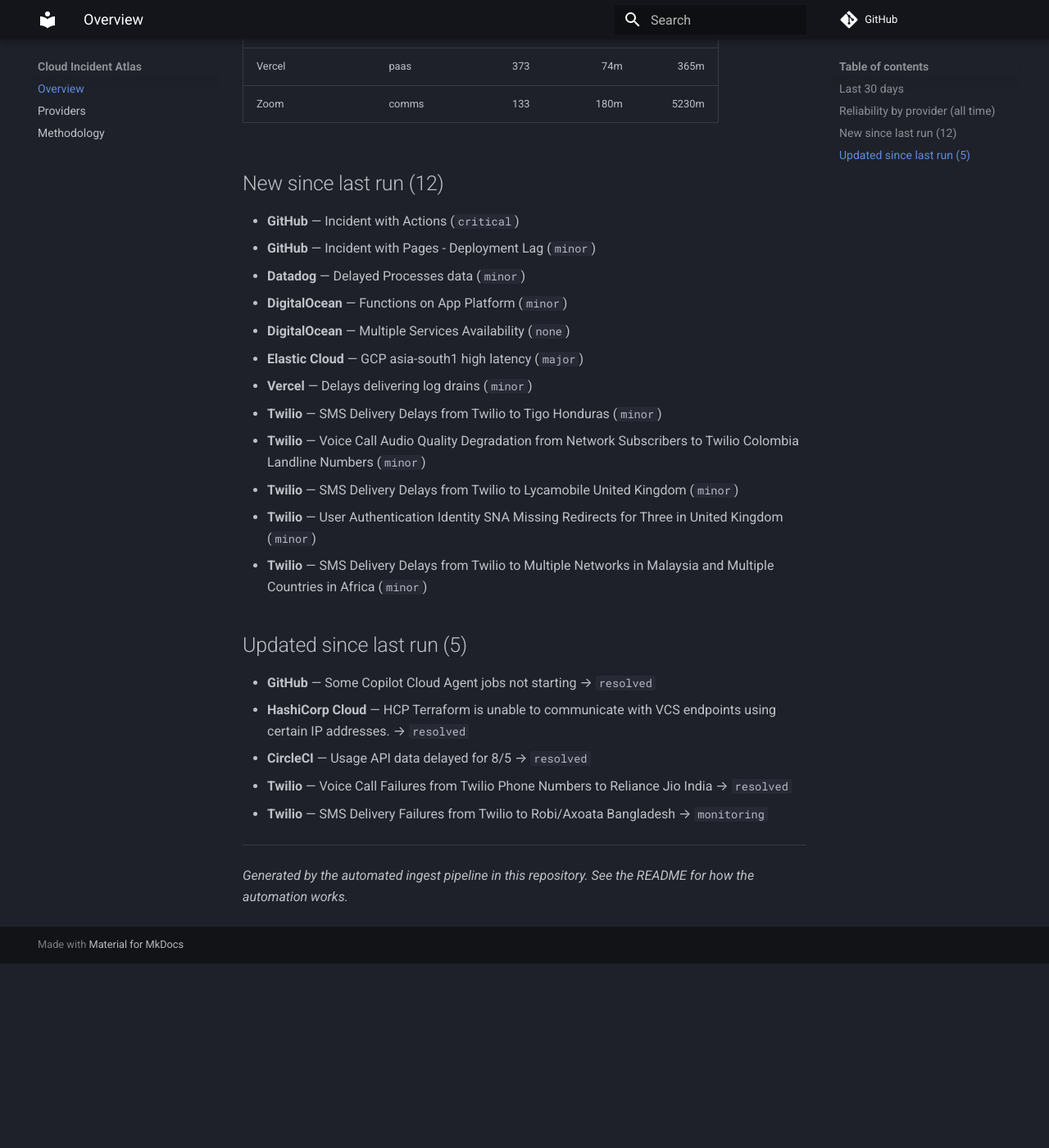
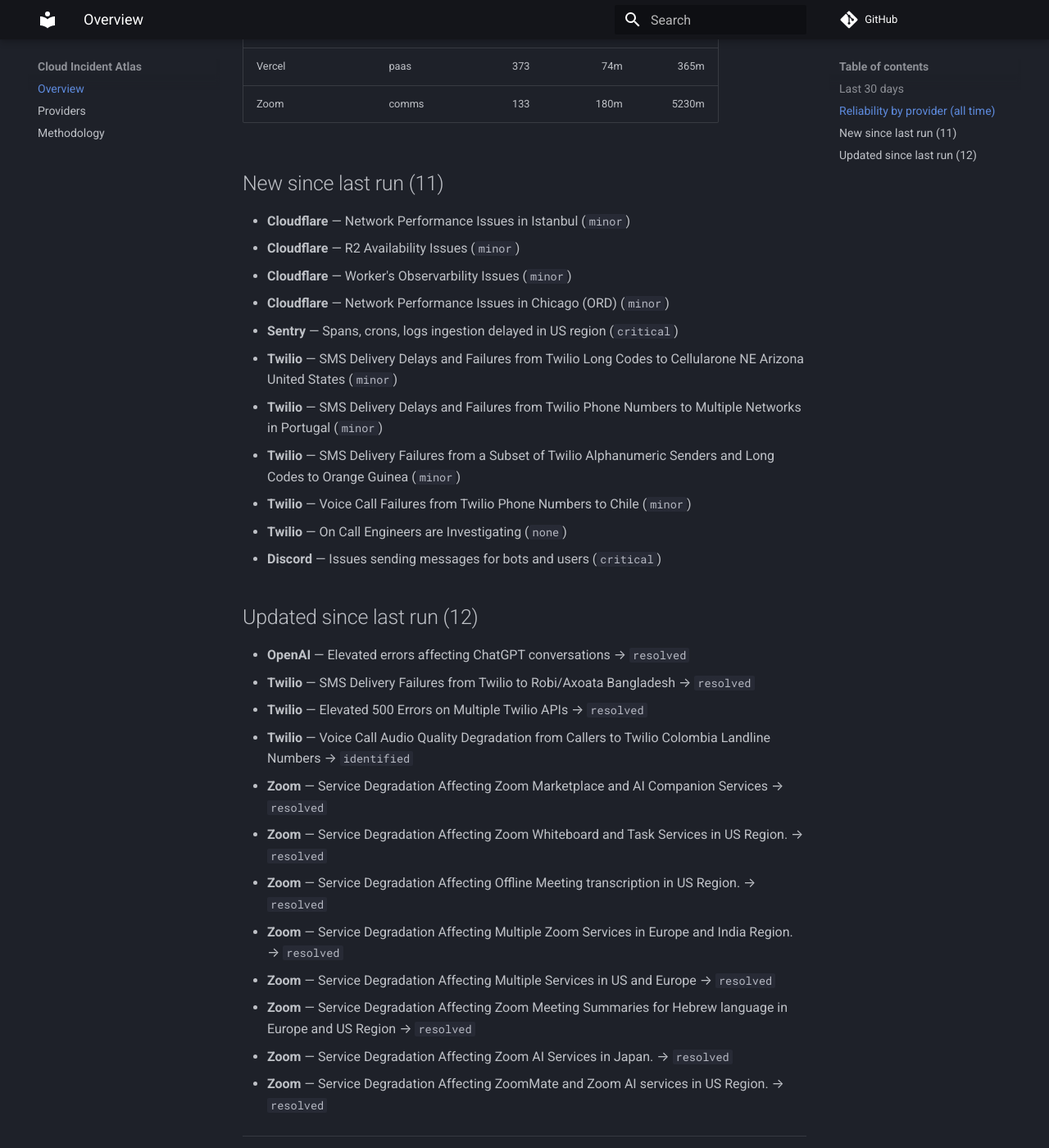
Before and after one commit to ayushgupta07xx/cloud-incident-atlas, an MkDocs documentation site: the page built from docs/index.md, in a window 1280 px wide and 1400 px high, scrolled down 1434 px. Shown: the whole window at 82% size. Built offline with MkDocs 1.6.1 and Material for MkDocs 9.7.7, drawn with Linux system fonts in a browser that asks for light colours; comment, search, counter and statistics services are not loaded; before the commit the page ends 2609 px from its top, so only the background shows below that; some of the changed text lies outside the part shown.

Commit message:
docs: refresh digest and charts
Regenerated from the corpus by the ingest pipeline.

Run: https://github.com/ayushgupta07xx/cloud-incident-atlas/actions/runs/31260898868

Co-authored-by: github-actions[bot] <41898282+github-actions[bot]@users.noreply.github.com>

```diff
--- a/docs/index.md
+++ b/docs/index.md
@@ -29,35 +29,41 @@
 | New Relic | observability | 103 | 63m | 303m |
 | npm | devtools | 59 | 107m | 340m |
 | OpenAI | ai | 30 | 162m | 877m |
-| Sentry | observability | 325 | 84m | 361m |
+| Sentry | observability | 326 | 83m | 360m |
 | Snowflake | data | 186 | 124m | 598m |
 | Supabase | paas | 378 | 158m | 903m |
-| Twilio | comms | 10700 | 270m | 1059m |
+| Twilio | comms | 10705 | 270m | 1060m |
 | Vercel | paas | 373 | 74m | 365m |
 | Zoom | comms | 133 | 180m | 5230m |
 
-## New since last run (12)
+## New since last run (11)
 
-- **GitHub** — Incident with Actions (`critical`)
-- **GitHub** — Incident with Pages - Deployment Lag (`minor`)
-- **Datadog** — Delayed Processes data (`minor`)
-- **DigitalOcean** — Functions on App Platform (`minor`)
-- **DigitalOcean** — Multiple Services Availability (`none`)
-- **Elastic Cloud** — GCP asia-south1 high latency (`major`)
-- **Vercel** — Delays delivering log drains (`minor`)
-- **Twilio** — SMS Delivery Delays from Twilio to Tigo Honduras (`minor`)
-- **Twilio** — Voice Call Audio Quality Degradation from Network Subscribers to Twilio Colombia Landline Numbers (`minor`)
-- **Twilio** — SMS Delivery Delays from Twilio to Lycamobile United Kingdom (`minor`)
-- **Twilio** — User Authentication Identity SNA Missing Redirects for Three in United Kingdom (`minor`)
-- **Twilio** — SMS Delivery Delays from Twilio to Multiple Networks in Malaysia and Multiple Countries in Africa (`minor`)
+- **Cloudflare** — Network Performance Issues in Istanbul (`minor`)
+- **Cloudflare** — R2 Availability Issues (`minor`)
+- **Cloudflare** — Worker's Observarbility Issues (`minor`)
+- **Cloudflare** — Network Performance Issues in Chicago (ORD) (`minor`)
+- **Sentry** — Spans, crons, logs ingestion delayed in US region (`critical`)
+- **Twilio** — SMS Delivery Delays and Failures from Twilio Long Codes to Cellularone NE Arizona United States (`minor`)
+- **Twilio** — SMS Delivery Delays and Failures from Twilio Phone Numbers to Multiple Networks in Portugal (`minor`)
+- **Twilio** — SMS Delivery Failures from a Subset of Twilio Alphanumeric Senders and Long Codes to Orange Guinea (`minor`)
+- **Twilio** — Voice Call Failures from Twilio Phone Numbers to Chile (`minor`)
+- **Twilio** — On Call Engineers are Investigating (`none`)
+- **Discord** — Issues sending messages for bots and users (`critical`)
 
-## Updated since last run (5)
+## Updated since last run (12)
 
-- **GitHub** — Some Copilot Cloud Agent jobs not starting → `resolved`
-- **HashiCorp Cloud** — HCP Terraform is unable to communicate with VCS endpoints using certain IP addresses. → `resolved`
-- **CircleCI** — Usage API data delayed for 8/5 → `resolved`
-- **Twilio** — Voice Call Failures from Twilio Phone Numbers to Reliance Jio India → `resolved`
-- **Twilio** — SMS Delivery Failures from Twilio to Robi/Axoata Bangladesh → `monitoring`
+- **OpenAI** — Elevated errors affecting ChatGPT conversations → `resolved`
+- **Twilio** — SMS Delivery Failures from Twilio to Robi/Axoata Bangladesh → `resolved`
+- **Twilio** — Elevated 500 Errors on Multiple Twilio APIs → `resolved`
+- **Twilio** — Voice Call Audio Quality Degradation from Callers to Twilio Colombia Landline Numbers → `identified`
+- **Zoom** — Service Degradation Affecting Zoom Marketplace and AI Companion Services → `resolved`
+- **Zoom** — Service Degradation Affecting Zoom Whiteboard and Task Services in US Region. → `resolved`
+- **Zoom** — Service Degradation Affecting Offline Meeting transcription in US Region. → `resolved`
+- **Zoom** — Service Degradation Affecting Multiple Zoom Services in Europe and India Region. → `resolved`
+- **Zoom** — Service Degradation Affecting Multiple Services in US and Europe → `resolved`
+- **Zoom** — Service Degradation Affecting Zoom Meeting Summaries for Hebrew language in Europe and US Region → `resolved`
+- **Zoom** — Service Degradation Affecting Zoom AI Services in Japan. → `resolved`
+- **Zoom** — Service Degradation Affecting ZoomMate and Zoom AI services in US Region. → `resolved`
 
 ---
 
```
Also changed, not shown: other parts of docs/index.md (+4 -4 lines), README.md (+9 -9 lines), docs/providers.md (+7 -7 lines), docs/img/mttr.svg, docs/img/timeline.svg.
